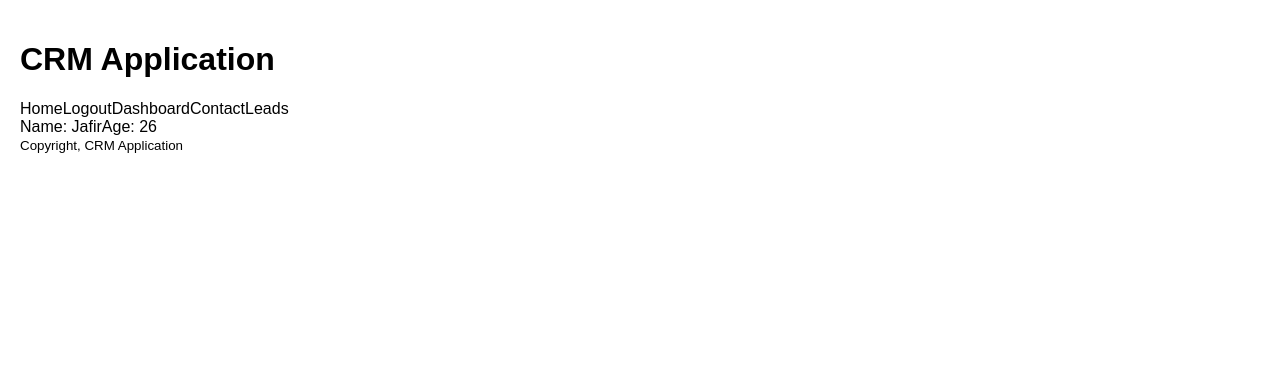
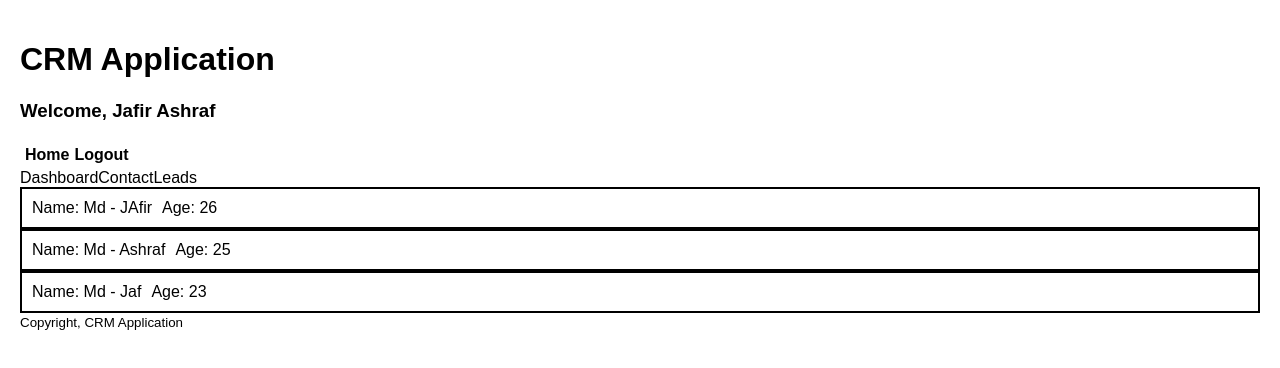
Before and after one commit to MdJafirAshraf/React-CRM-App, a React (Vite) app in the folder crm app/: page / in a window 1280 px wide. Shown: the top 368 px of the page. Built offline with nearby package versions, Linux system fonts and the light colour scheme.

Commit message:
learn props

```diff
--- a/crm app/src/App.jsx
+++ b/crm app/src/App.jsx
@@ -8,10 +8,23 @@ import Footer from "./components/Footer"
 function App() {
   return (
     <>
-      <Header />
+      <Header
+        name = "Jafir Ashraf"
+      />
       <Navbar />
       <Sidebar />
-      <UserCard />
+      <UserCard
+        name = {["Md", "JAfir"]}
+        age = {26}
+      />
+      <UserCard
+        name = {["Md", "Ashraf"]}
+        age = {25}
+      />
+      <UserCard
+        name = {["Md", "Jaf"]}
+        age = {23}
+      />
       <Footer />
     </>
   )
--- a/crm app/src/components/Header.jsx
+++ b/crm app/src/components/Header.jsx
@@ -1,7 +1,8 @@
-function HeaderFn() {
+function HeaderFn(props) {
     return (
         <>
             <h1>CRM Application</h1>
+            <h3>Welcome, {props.name}</h3>
         </>
     )
 }
--- a/crm app/src/components/Navbar.jsx
+++ b/crm app/src/components/Navbar.jsx
@@ -1,8 +1,11 @@
 function Navigations() {
     return (
         <>
-            <span>Home</span>
-            <span>Logout</span>
+            <div style={{ fontWeight: "bold", padding: "5px" }}>
+                <a>Home</a>
+                <a style={{ marginLeft: "5px" }}>Logout</a>
+                <br />
+            </div>
         </>
     )
 }
--- a/crm app/src/components/dashboard/UserCard.jsx
+++ b/crm app/src/components/dashboard/UserCard.jsx
@@ -1,9 +1,9 @@
-function Usercard() {
+function Usercard({name, age}) {
     return (
         <>
-            <div>
-                Name: <span>Jafir</span>
-                Age: <span>26</span>
+            <div style={{ border: "2px solid", padding: "10px" }}>
+                <label>Name: <span>{name.join(" - ")}</span></label>
+                <label style={{ marginLeft: "10px" }}>Age: <span>{age}</span></label>
             </div>
         </>
     )
```
